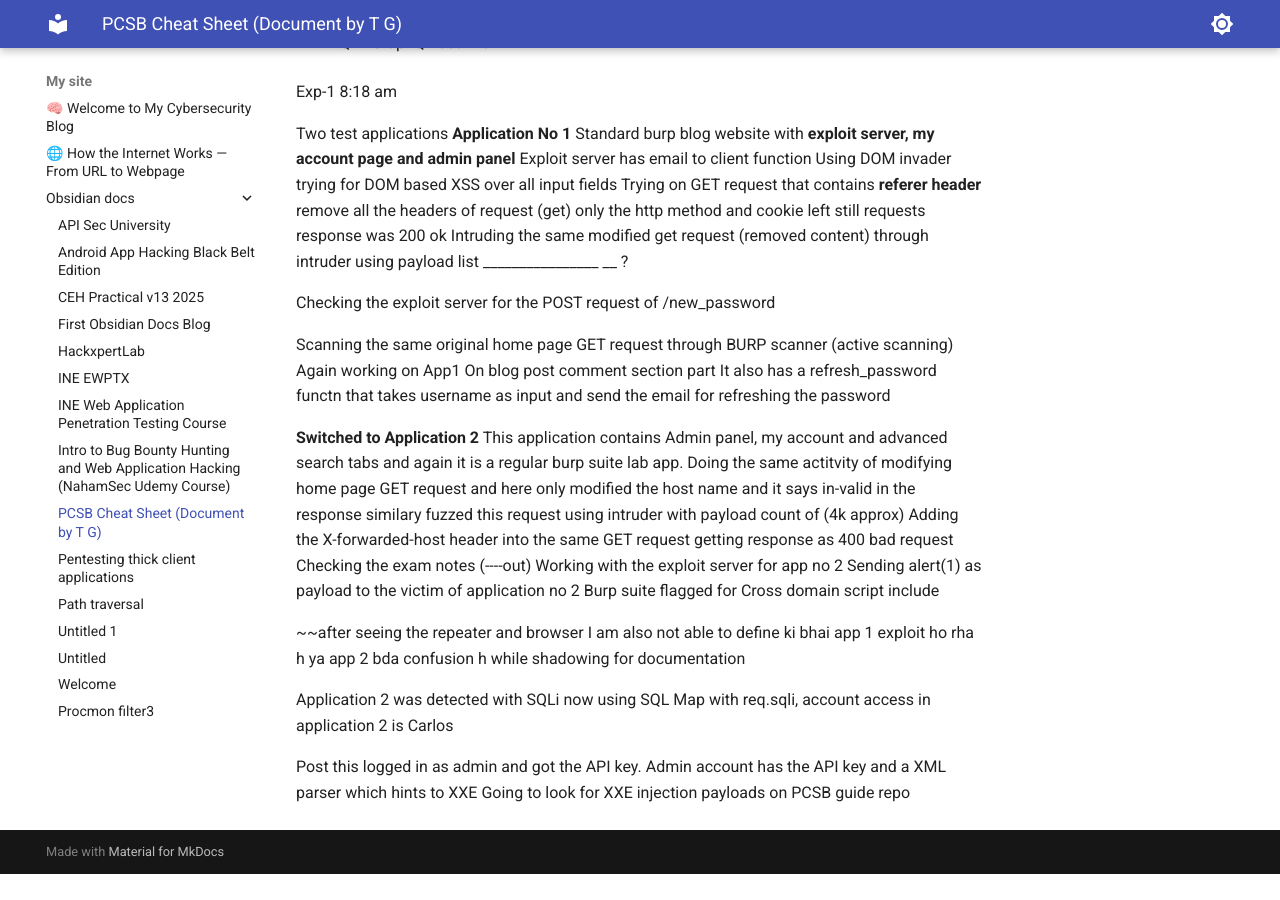
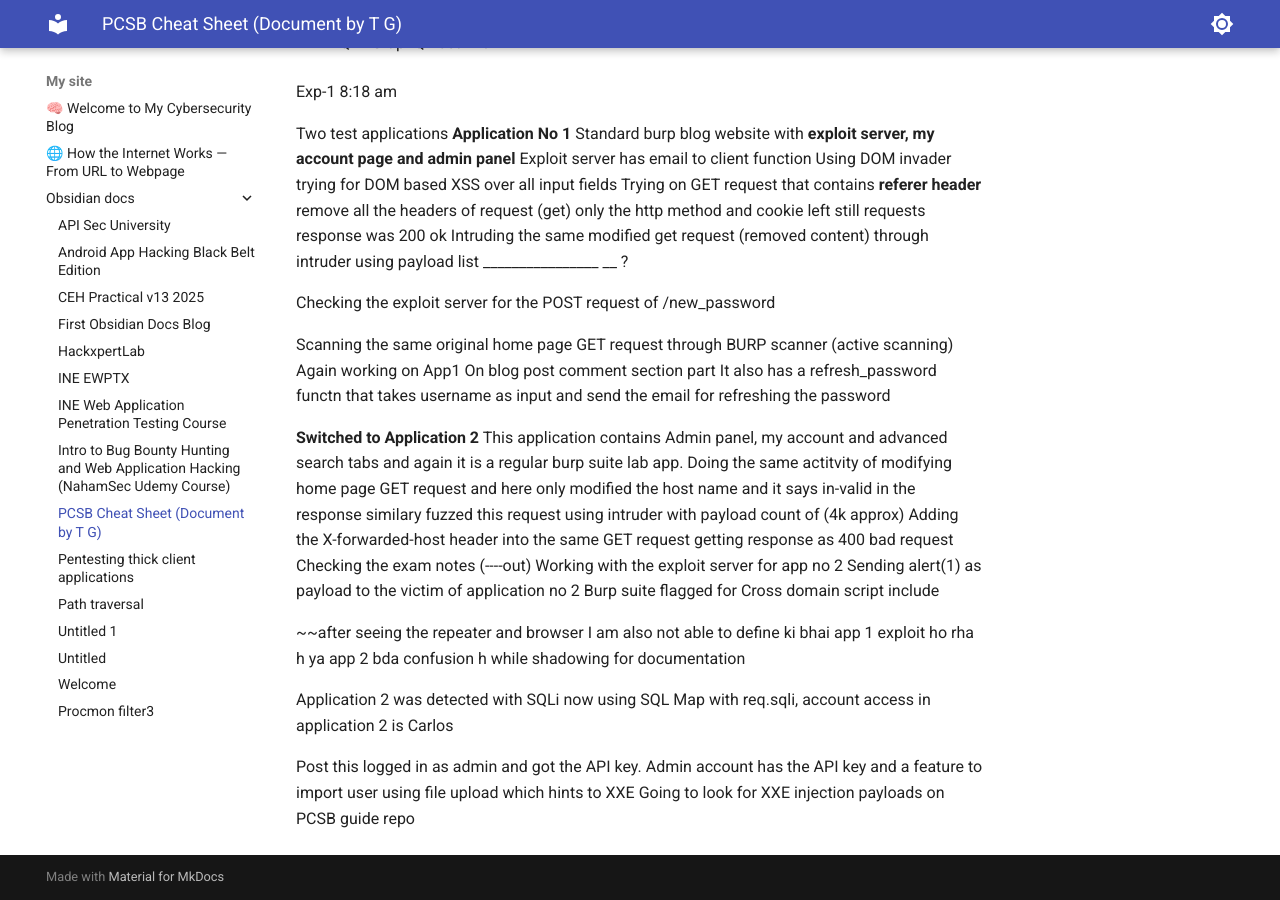
Before and after one commit to mravtechinfo/one-for-all, an MkDocs documentation site: the page built from docs/obsidian_docs/PCSB Cheat Sheet (Document by T_G).md, in a window 1280 px wide and 900 px high, scrolled down 881 px. Built offline with MkDocs 1.6.1 and Material for MkDocs 9.7.7, drawn with Linux system fonts in a browser that asks for light colours; before the commit the page ends 1755 px from its top, so only the background shows below that.

```diff
--- a/docs/obsidian_docs/PCSB Cheat Sheet (Document by T_G).md
+++ b/docs/obsidian_docs/PCSB Cheat Sheet (Document by T_G).md
@@ -75,5 +75,5 @@
  Application 2 was detected with SQLi now using SQL Map with req.sqli, account access in application 2 is Carlos
 
 Post this logged in as admin and got the API key.
-Admin  account has the API key and a XML parser which hints to XXE
+Admin  account has the API key and a feature to import user using file upload which hints to XXE
 Going to look for XXE injection payloads on PCSB guide repo
```
